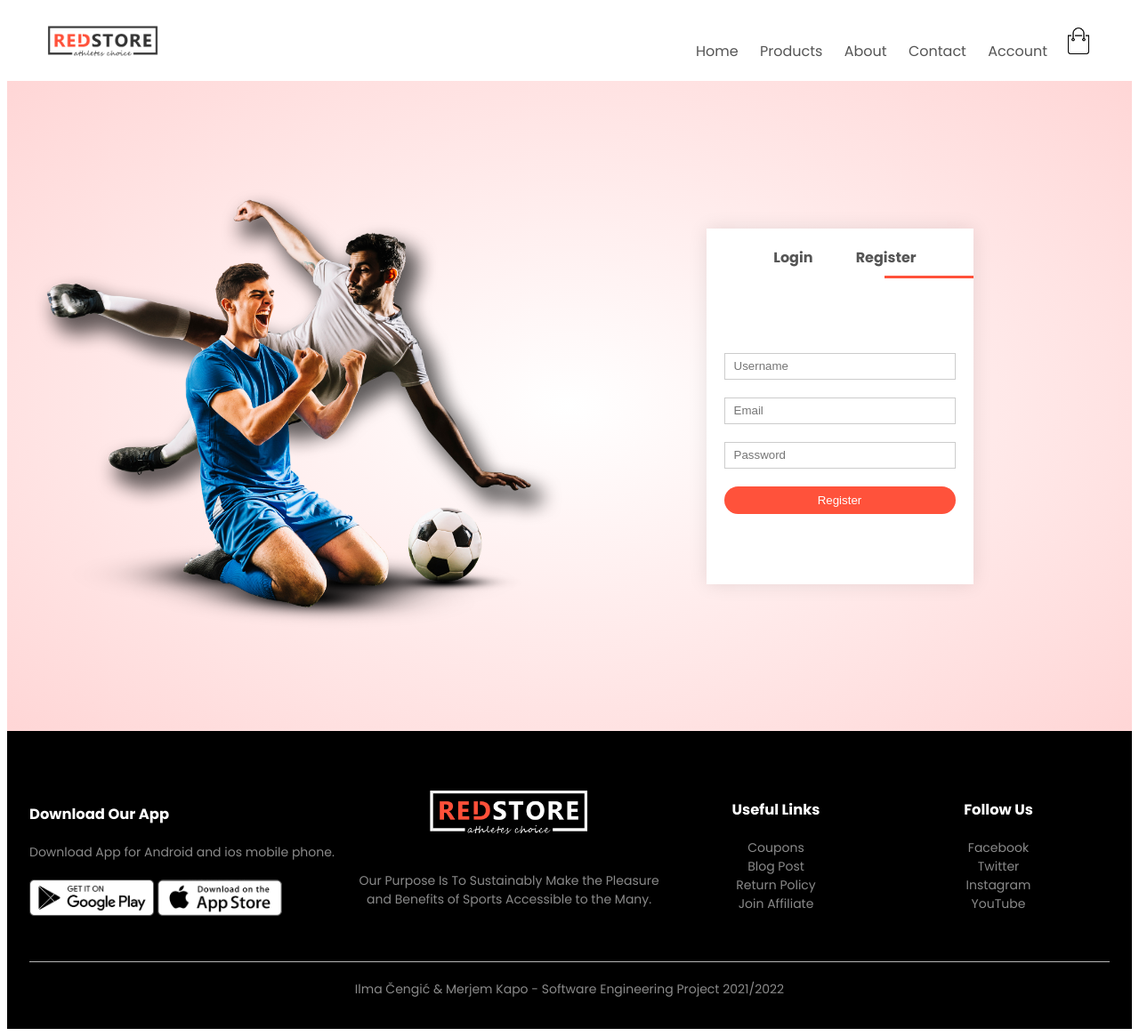
After one commit to cengicilma/se-project, a PHP site: page /account.html in a window 1280 px wide. The commit adds this page. Shown: the whole page at 89% size. Run offline with PHP 8.4, Linux system fonts and the light colour scheme.

Commit message:
added account page with login and registration forms

```diff
--- /dev/null
+++ b/account.html
@@ -0,0 +1,138 @@
+<!DOCTYPE html>
+<html lang="en">
+<head>
+    <meta charset="UTF-8">
+    <meta name="viewport" content="width=device-width, initial-scale=1.0">
+    <title>Account - RedStore</title>
+    <link rel="stylesheet" href="style.css">
+    <link href="https://fonts.googleapis.com/css2?family=Poppins:wght@200;300;400;500;600;700&display=swap" rel="stylesheet">
+    <link rel="stylesheet" href="https://stackpath.bootstrapcdn.com/font-awesome/4.7.0/css/font-awesome.min.css">
+</head>
+<body>
+<div class="container">
+    <div class="navbar">
+        <div class="logo">
+            <a href="index.html"><img src="images/logo.png" width="125px"></a>
+        </div>
+        <nav>
+            <ul id="MenuItems">
+                <li><a href="index.html">Home</a></li>
+                <li><a href="products.html">Products</a></li>
+                <li><a href="">About</a></li>
+                <li><a href="">Contact</a></li>
+                <li><a href="account.html">Account</a></li>
+            </ul>
+        </nav>
+        <a href="cart.html"><img src="images/cart.png" width="30px" height="30px"></a>
+        <img src="images/menu.png" class="menu-icon" onclick="menuToggle()">
+    </div>
+</div>
+
+<!-- account page -->
+<div class="account-page">
+    <div class="container">
+        <div class="row">
+            <div class="col-2">
+                <img src="images/image1.png" width="100%">
+            </div>
+            <div class="col-2">
+                <div class="form-container">
+                    <div class="form-btn">
+                        <span onclick="login()">Login</span>
+                        <span onclick="register()">Register</span>
+                        <hr id="indicator">
+                    </div>
+                    <form id="loginForm">
+                        <input type="text" placeholder="Username">
+                        <input type="password" placeholder="Password">
+                        <button type="submit" class="btn">Login</button>
+                        <a href="">Forgot password?</a>
+                    </form>
+                    <form id="regForm">
+                        <input type="text" placeholder="Username">
+                        <input type="email" placeholder="Email">
+                        <input type="password" placeholder="Password">
+                        <button type="submit" class="btn">Register</button>
+                    </form>
+
+                </div>
+            </div>
+        </div>
+    </div>
+</div>
+
+
+<!-- footer -->
+<div class="footer">
+    <div class="container">
+        <div class="row">
+            <div class="footer-col-1">
+                <h3>Download Our App</h3>
+                <p>Download App for Android and ios mobile phone.</p>
+                <div class="app-logo">
+                    <img src="images/play-store.png">
+                    <img src="images/app-store.png">
+                </div>
+            </div>
+            <div class="footer-col-2">
+                <img src="images/logo-white.png">
+                <p>Our Purpose Is To Sustainably Make the Pleasure and Benefits of Sports Accessible to the Many.</p>
+            </div>
+            <div class="footer-col-3">
+                <h3>Useful Links</h3>
+                <ul>
+                    <li>Coupons</li>
+                    <li>Blog Post</li>
+                    <li>Return Policy</li>
+                    <li>Join Affiliate</li>
+                </ul>
+            </div>
+            <div class="footer-col-4">
+                <h3>Follow Us</h3>
+                <ul>
+                    <li>Facebook</li>
+                    <li>Twitter</li>
+                    <li>Instagram</li>
+                    <li>YouTube</li>
+                </ul>
+            </div>
+        </div>
+        <hr>
+        <p class="copyright">Ilma Čengić & Merjem Kapo - Software Engineering Project 2021/2022</p>
+    </div>
+</div>
+
+<script>
+    <!-- js for toggle menu -->
+    var MenuItems = document.getElementById("MenuItems");
+
+    MenuItems.style.maxHeight = "0px";
+
+    function menuToggle() {
+        if(MenuItems.style.maxHeight == "0px") {
+            MenuItems.style.maxHeight = "200px";
+        }
+        else {
+            MenuItems.style.maxHeight = "0px";
+        }
+    }
+
+    <!-- js for toggle form -->
+    var loginForm = document.getElementById("loginForm");
+    var regForm = document.getElementById("regForm");
+    var indicator = document.getElementById("indicator");
+
+    function register() {
+        regForm.style.transform = "translateX(0px)";
+        loginForm.style.transform = "translateX(0px)";
+        indicator.style.transform = "translateX(100px)"
+    }
+    function login(){
+        regForm.style.transform = "translateX(300px)";
+        loginForm.style.transform = "translateX(300px)"
+        indicator.style.transform = "translateX(0px)"
+    }
+
+</script>
+</body>
+</html>
--- a/style.css
+++ b/style.css
@@ -379,10 +379,74 @@ th:last-child{
     text-align: right;
 }
 
-
-
-
-
+/* account page */
+.account-page{
+    padding: 50px 0;
+    background: radial-gradient(#fff, #ffd6d6);
+}
+.form-container{
+    background: #fff;
+    width: 300px;
+    height: 400px;
+    position: relative;
+    text-align: center;
+    padding: 20px 0;
+    margin: auto;
+    box-shadow: 0 0 20px 0 rgba(0,0,0,0.1);
+    overflow: hidden;
+}
+.form-container span{
+    font-weight: bold;
+    padding: 0;
+    color: #555;
+    cursor: pointer;
+    width: 100px;
+    display: inline-block;
+}
+.form-btn{
+    display: inline-block;
+}
+.form-container form{
+    max-width: 300px;
+    padding: 0 20px;
+    position: absolute;
+    top: 130px;
+    transition: transform 1s;
+}
+form input{
+    width: 100%;
+    height: 30px;
+    margin: 10px 0;
+    padding: 0 10px;
+    border: 1px solid #ccc;
+}
+form .btn{
+    width: 100%;
+    border: none;
+    cursor: pointer;
+    margin: 10px 0;
+}
+form .btn:focus{
+    outline: none;
+}
+#loginForm{
+    left: -300px;
+}
+#regForm{
+    left: 0;
+}
+form a{
+    font-size: 12px;
+}
+#indicator{
+    width: 100px;
+    border: none;
+    background: #ff523b;
+    height: 3px;
+    margin-top: 8px;
+    transform: translateX(100px);
+    transition: transform 1s;
+}
 
 
 
```
Also changed, not shown: cart.html (+6 -8 lines), index.html (+5 -5 lines), product-details.html (+6 -5 lines), products.html (+5 -5 lines).
